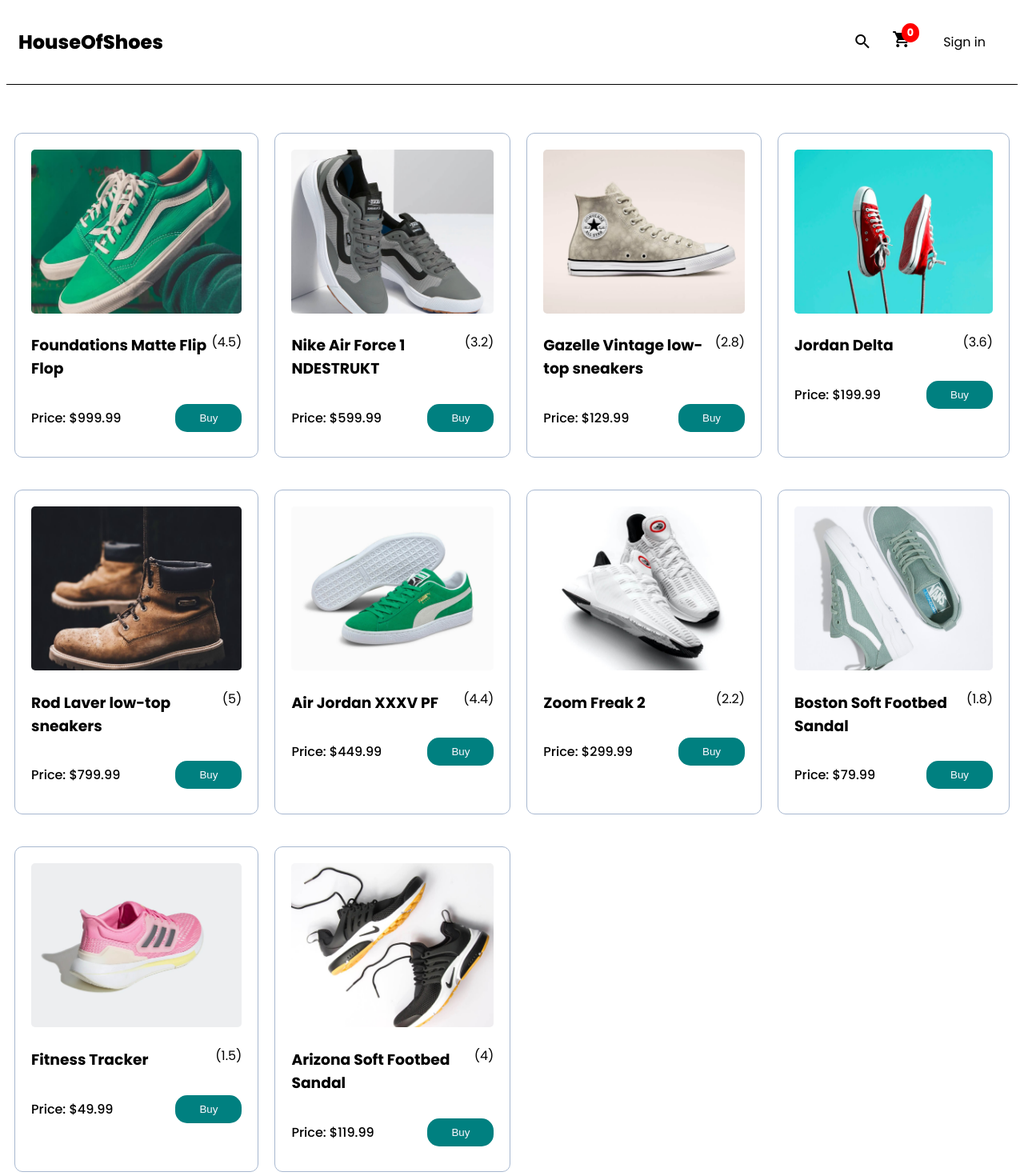
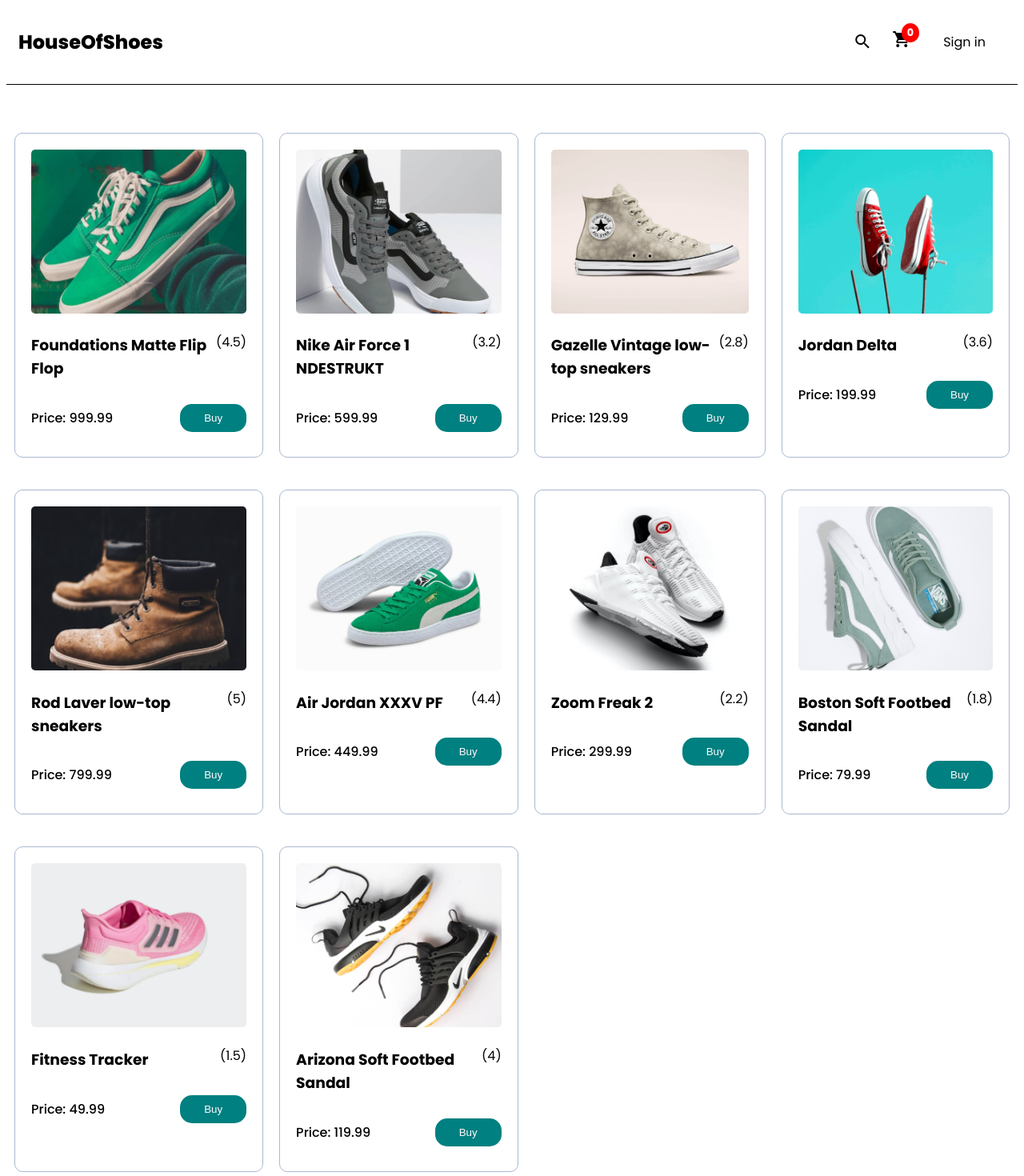
Before and after one commit to Shirley-April/Angular-Ecomm, an Angular app: page / in a window 1280 px wide. Shown: the top 1470 px of the page at 80% size. Built offline with nearby package versions, Linux system fonts and the light colour scheme.

Commit message:
update products data

```diff
--- a/src/app/products.ts
+++ b/src/app/products.ts
@@ -1,7 +1,7 @@
 export interface Product {
   id: number;
   name: string;
-  price: string;
+  price: number;
   description: string;
   reviews: number;
   quantity?: number;
@@ -12,7 +12,7 @@
   {
     id: 1,
     name: 'Foundations Matte Flip Flop',
-    price: '$999.99',
+    price: 999.99,
     description: 'Powerful laptop with high-performance features.',
     reviews: 4.5,
     image: '/assets/products/product_1.jpg',
@@ -20,7 +20,7 @@
   {
     id: 2,
     name: 'Nike Air Force 1 NDESTRUKT',
-    price: '$599.99',
+    price: 599.99,
     description: 'The latest smartphone with advanced camera technology.',
     reviews: 3.2,
     image: '/assets/products/product_10.jpg',
@@ -28,7 +28,7 @@
   {
     id: 3,
     name: 'Gazelle Vintage low-top sneakers',
-    price: '$129.99',
+    price: 129.99,
     description: 'Wireless headphones with noise-canceling capabilities.',
     reviews: 2.8,
     image: '/assets/products/product_11.jpg',
@@ -36,7 +36,7 @@
   {
     id: 4,
     name: 'Jordan Delta',
-    price: '$199.99',
+    price: 199.99,
     description: 'Fitness tracking smartwatch with a stylish design.',
     reviews: 3.6,
     image: '/assets/products/product_12.jpg',
@@ -44,7 +44,7 @@
   {
     id: 5,
     name: 'Rod Laver low-top sneakers',
-    price: '$799.99',
+    price: 799.99,
     description: 'Professional-grade camera for photography enthusiasts.',
     reviews: 5.0,
     image: '/assets/products/product_13.jpg',
@@ -52,7 +52,7 @@
   {
     id: 6,
     name: 'Air Jordan XXXV PF',
-    price: '$449.99',
+    price: 449.99,
     description: 'Next-gen gaming console with immersive gaming experiences.',
     reviews: 4.4,
     image: '/assets/products/product_14.jpg',
@@ -60,7 +60,7 @@
   {
     id: 7,
     name: 'Zoom Freak 2',
-    price: '$299.99',
+    price: 299.99,
     description:
       'Compact tablet with a high-resolution display for multimedia.',
     reviews: 2.2,
@@ -69,7 +69,7 @@
   {
     id: 8,
     name: 'Boston Soft Footbed Sandal',
-    price: '$79.99',
+    price: 79.99,
     description: 'Portable wireless speaker with impressive audio quality.',
     reviews: 1.8,
     image: '/assets/products/product_16.jpg',
@@ -77,7 +77,7 @@
   {
     id: 9,
     name: 'Fitness Tracker',
-    price: '$49.99',
+    price: 49.99,
     description:
       'Slim fitness tracker with heart rate monitoring and step counting.',
     reviews: 1.5,
@@ -86,7 +86,7 @@
   {
     id: 10,
     name: 'Arizona Soft Footbed Sandal',
-    price: '$119.99',
+    price: 119.99,
     description: 'High-capacity external hard drive for data storage needs.',
     reviews: 4.0,
     image: '/assets/products/product_18.jpg',
```
